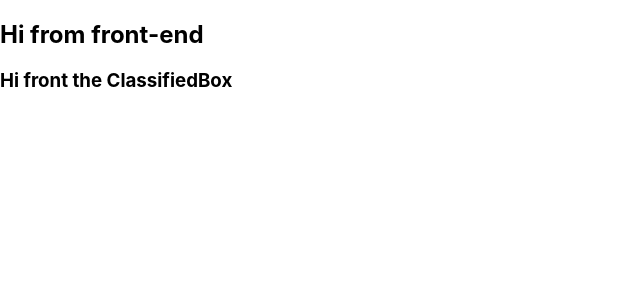
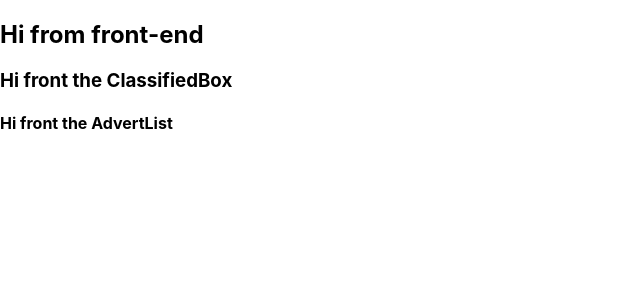
Before and after one commit to basically-joe/ClassifiedAds, a React (Create React App) app in the folder frontend/classifiedadds/: page / in a window 1280 px wide. Shown: the top 300 px of the page, without its empty margins (0-640 px from the left). Built offline with nearby package versions, Linux system fonts and the light colour scheme.

Commit message:
Advert list created and showing in browser

```diff
--- a/frontend/classifiedadds/src/components/AdvertList.js
+++ b/frontend/classifiedadds/src/components/AdvertList.js
@@ -0,0 +1,13 @@
+import React, {Component} from 'react'
+
+const AdvertList = (props) => {
+   return (
+       <section>
+           <h1>Hi front the  AdvertList</h1>
+       </section>
+   )
+
+
+
+}
+export default AdvertList;
--- a/frontend/classifiedadds/src/containers/ClassifiedBox.js
+++ b/frontend/classifiedadds/src/containers/ClassifiedBox.js
@@ -1,10 +1,12 @@
 import React, { Component } from 'react';
+import AdvertList from '../components/AdvertList'
 
 
 const ClassifiedBox = (props) => {
     return(
         <section>
             <h1>Hi front the ClassifiedBox</h1>
+            <AdvertList/>
         </section>
     )
 }
```
